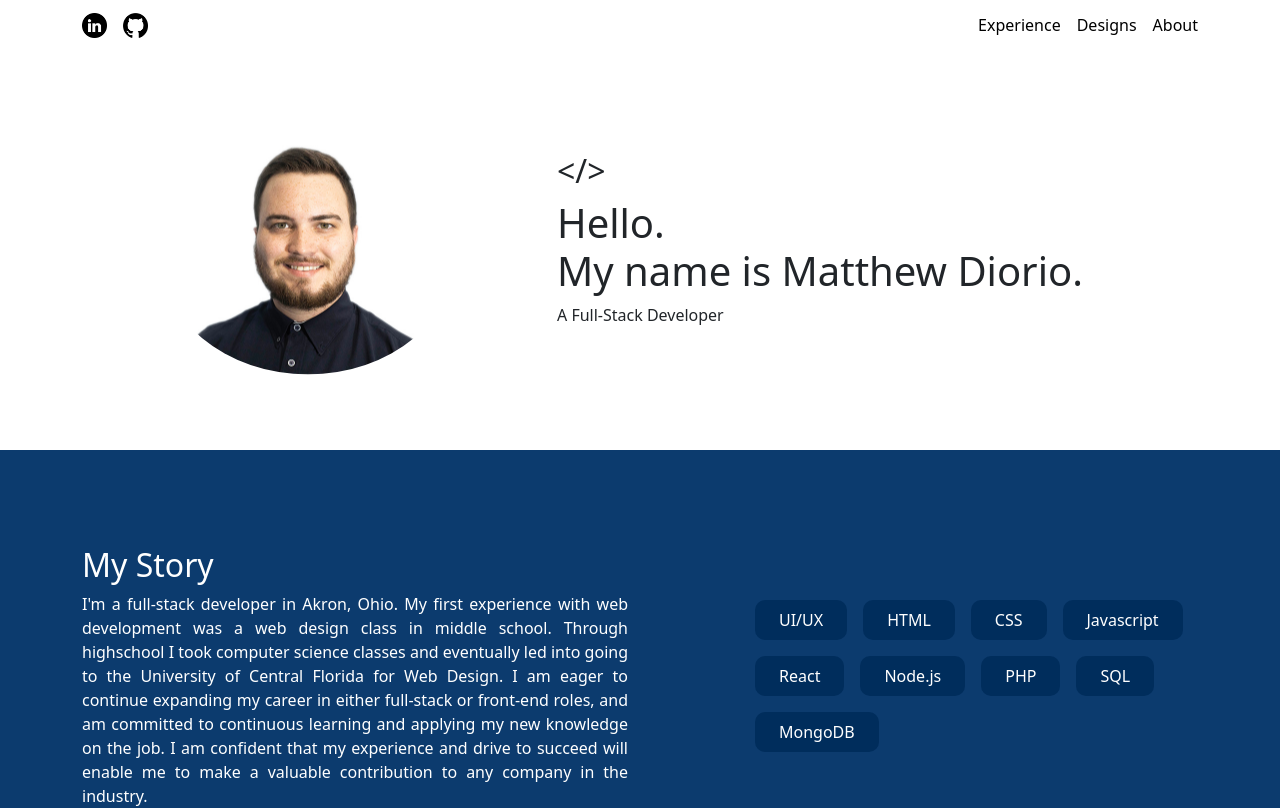
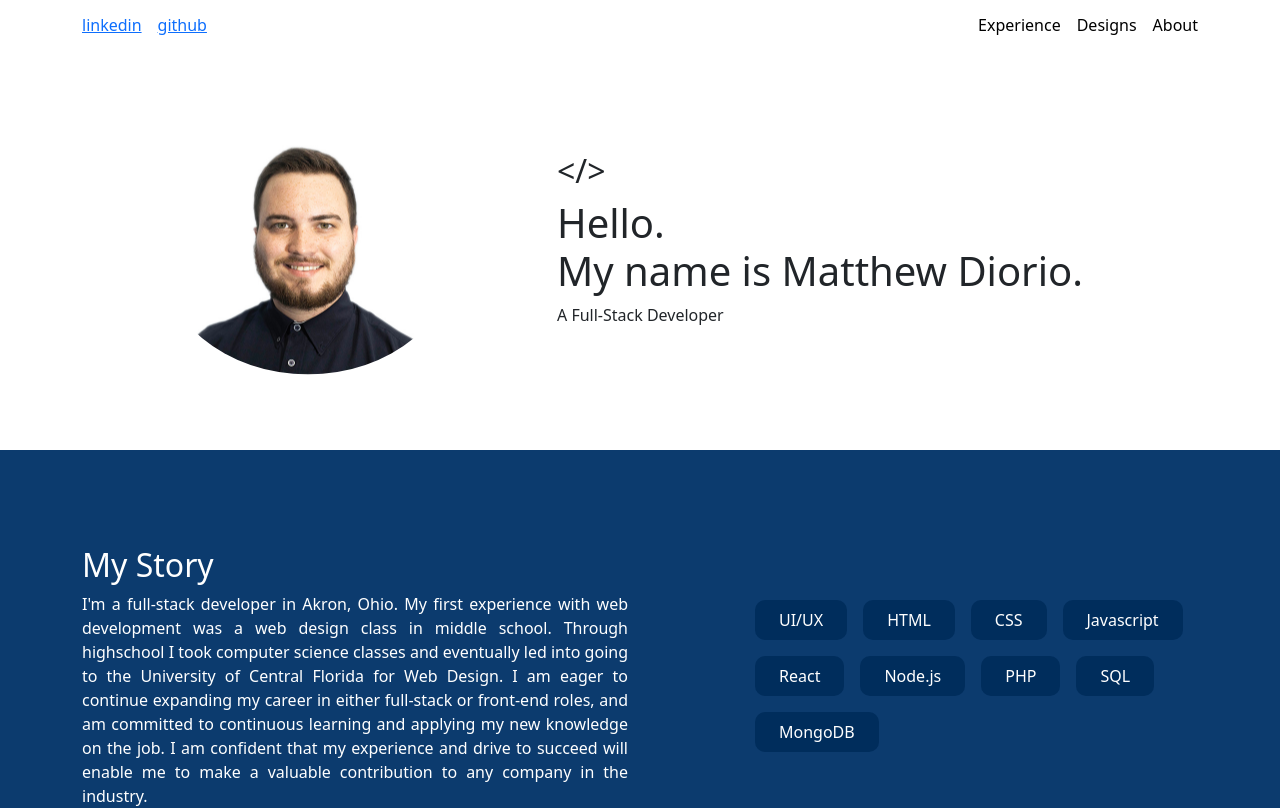
Before and after one commit to matthewdiorio/ReactPortfolio, a React (Create React App) app: page / in a window 1280 px wide. Shown: the top 808 px of the page. Built offline with nearby package versions, Linux system fonts and the light colour scheme.

Commit message:
test header link

```diff
--- a/src/components/Header/index.js
+++ b/src/components/Header/index.js
@@ -7,8 +7,8 @@ export const Header = () => {
             <div className="container">
                 <div className="links">
                     <ul className="social-links">
-                        <li><a href="https://www.linkedin.com/in/matthewdiorio" aria-label="linked-in"><img src="/img/linkedin.png" alt="Linkedin" /></a></li>
-                        <li><a href="https://www.github.com/matthewdiorio" aria-label="Github"><img src="/img/github.png" alt="Github" /></a></li>
+                        <li><a href="https://www.linkedin.com/in/matthewdiorio" aria-label="linked-in">linkedin</a></li>
+                        <li><a href="https://www.github.com/matthewdiorio" aria-label="Github">github</a></li>
                     </ul>
                     <ul className="nav">
                         <li><a href="#experience">Experience</a></li>
```
